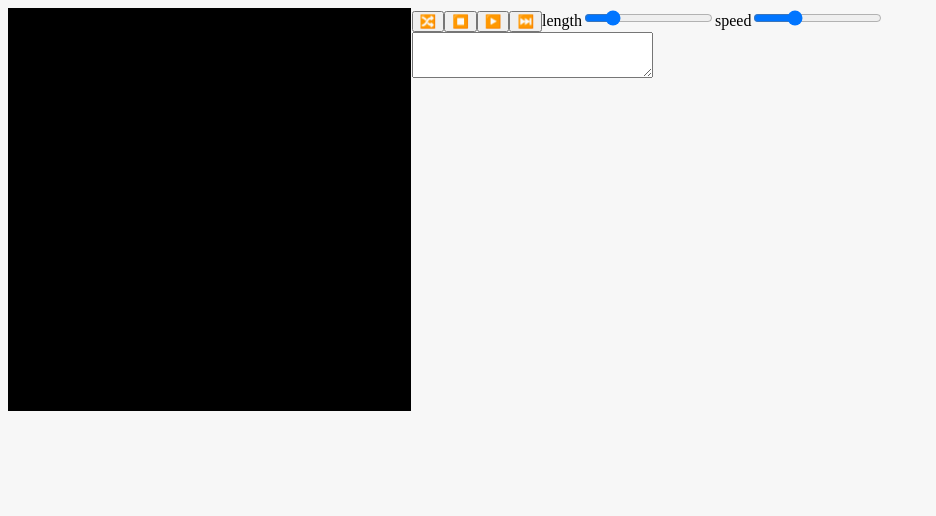
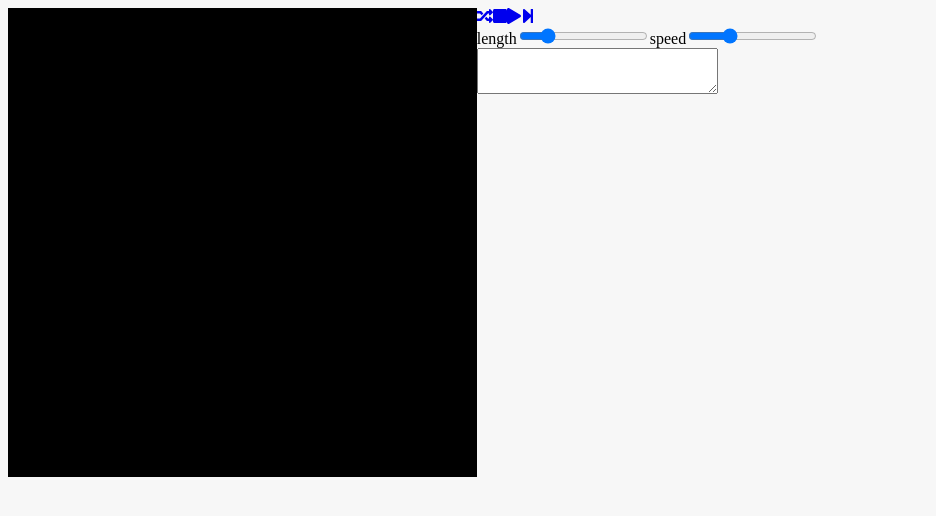
Before and after one commit to leftshift/colorfuck, a React (Vite) app: page / in a window 1280 px wide. Shown: the top 516 px of the page, without its empty margins (0-936 px from the left). Built offline with nearby package versions, Linux system fonts and the light colour scheme.

Commit message:
switch to fontawesome icons

```diff
--- a/src/App.js
+++ b/src/App.js
@@ -189,10 +189,15 @@ class Machine extends Component {
                 </div>
                 <div className="split">
                     <div className="controls">
-                        <button onClick={() => this.random()}>🔀</button>
-                        <button onClick={() => this.stop()}>⏹️</button>
-                        <button onClick={() => this.run()}>▶️</button>
-                        <button onClick={() => this.step()}>⏭️</button>
+                        <div className="buttons">
+                          <a href="#" onClick={() => this.random()}><FontAwesomeIcon icon={faRandom}/></a>
+                          <a href="#" onClick={() => this.stop()}><FontAwesomeIcon icon={faStop}/></a>
+                          { ! this.state.running
+                              ? <a href="#" onClick={() => this.run()}><FontAwesomeIcon icon={faPlay}/></a>
+                              : <a href="#" onClick={() => this.pause()}><FontAwesomeIcon icon={faPause}/></a>
+                          }
+                          <a href="#" onClick={() => this.step()}><FontAwesomeIcon icon={faStepForward}/></a>
+                        </div>
                         <label for="length">length</label>
                         <Slider
                             id="length"
```
